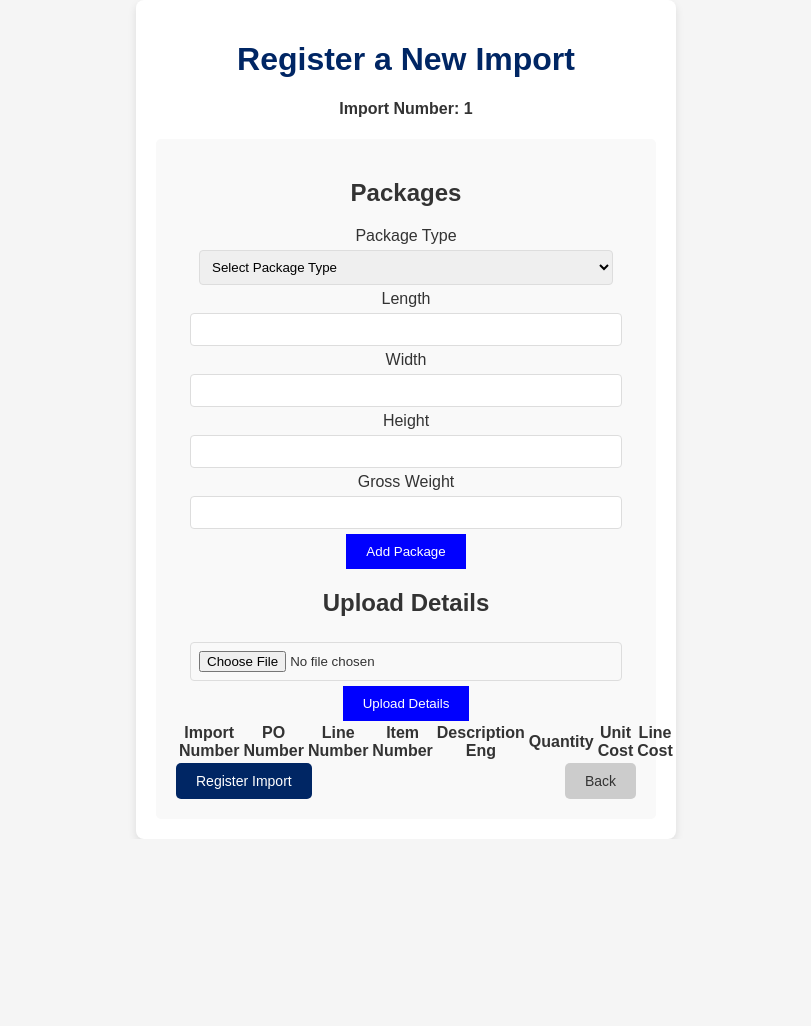
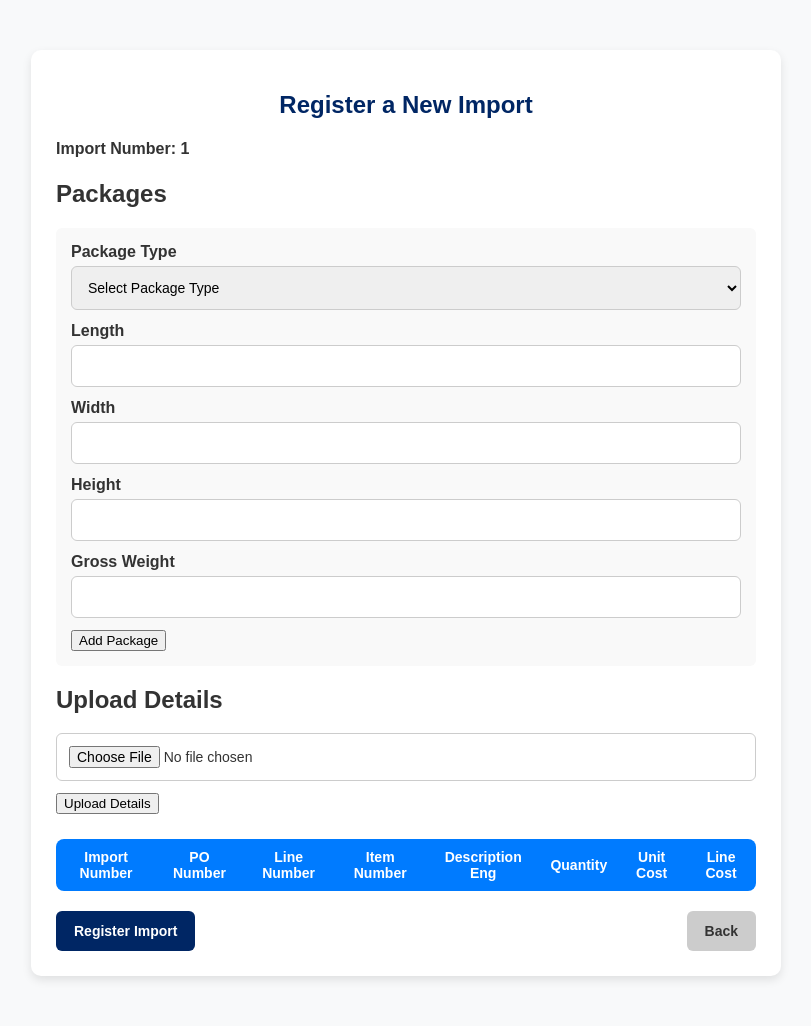
Before and after one commit to levankan/shipment, a Django app: template shipment/imports/templates/imports/register_import.html in a window 1280 px wide. Shown: the whole page, without its empty margins (234-1045 px from the left). Before the commit the page ends 839 px from the top, so only its background shows below. Run offline with Django 3.2, Linux system fonts and the light colour scheme; the template is opened without the code that fills it: most values are stand-ins (such as "Sample title", 1, 10 or a date in 2020); lists and menus that the app fills with data are empty; some libraries are stand-ins or nearby versions.

Commit message:
Added all project files

```diff
--- a/shipment/authapp/templates/authapp/base.html
+++ b/shipment/authapp/templates/authapp/base.html
@@ -5,6 +5,7 @@
     <meta charset="UTF-8">
     <meta name="viewport" content="width=device-width, initial-scale=1.0">
     <title>{% block title %}My Site{% endblock %}</title>
+    <link rel="stylesheet" href="{% static 'css/authapp/base.css' %}">
     <link rel="stylesheet" href="{% static 'css/authapp/home.css' %}">
 </head>
 <body>
--- a/shipment/static/css/imports/register_import.css
+++ b/shipment/static/css/imports/register_import.css
@@ -1,20 +1,20 @@
 /* General styling for the body */
 body {
     font-family: Arial, sans-serif;
+    background-color: #f8f9fa; /* Light gray background */
+    color: #333; /* Dark text color */
     margin: 0;
-    padding: 0;
-    background-color: #f5f5f5; /* Light gray background */
-    color: #333; /* Dark text color */
+    padding: 20px;
 }
 
 /* Center the container on the page */
 .container {
-    max-width: 500px;
-    margin: 50px auto;
-    padding: 20px;
+    max-width: 700px;
+    margin: 30px auto;
+    padding: 25px;
     background-color: #fff; /* White background for the form container */
-    box-shadow: 0 4px 8px rgba(0, 0, 0, 0.1); /* Subtle shadow for better visibility */
-    border-radius: 8px; /* Rounded corners */
+    box-shadow: 0 4px 10px rgba(0, 0, 0, 0.1); /* Subtle shadow for better visibility */
+    border-radius: 10px; /* Rounded corners */
 }
 
 /* Style the heading */
@@ -22,6 +22,7 @@ body {
     text-align: center;
     color: #002664; /* Dark blue heading color */
     margin-bottom: 20px;
+    font-size: 24px;
 }
 
 /* Form styling */
@@ -31,31 +32,46 @@ body {
 }
 
 /* Input fields and textarea styling */
-.form-container input,
-.form-container textarea,
-.form-container select {
+input, textarea, select {
     width: 100%;
-    padding: 10px;
-    margin-bottom: 15px;
+    padding: 12px;
+    margin-bottom: 12px;
     border: 1px solid #ccc;
-    border-radius: 5px;
+    border-radius: 6px;
     font-size: 14px;
     box-sizing: border-box;
 }
 
-/* Input focus state */
-.form-container input:focus,
-.form-container textarea:focus,
-.form-container select:focus {
+/* Input focus effect */
+input:focus, textarea:focus, select:focus {
     border-color: #002664;
     outline: none;
-    box-shadow: 0 0 5px rgba(0, 38, 100, 0.5);
+    box-shadow: 0 0 5px rgba(0, 38, 100, 0.4);
+}
+
+/* Package Section */
+.package-form {
+    background-color: #f9f9f9;
+    padding: 15px;
+    border-radius: 6px;
+    margin-bottom: 20px;
+}
+
+.package-form label {
+    font-weight: bold;
+}
+
+.package-form select,
+.package-form input {
+    width: 100%;
+    margin-top: 5px;
 }
 
 /* Buttons container */
 .button-container {
     display: flex;
     justify-content: space-between;
+    margin-top: 20px;
 }
 
 /* Register button styling */
@@ -63,76 +79,116 @@ body {
     background-color: #002664; /* Dark blue */
     color: #fff;
     border: none;
-    padding: 10px 20px;
-    border-radius: 5px;
+    padding: 12px 18px;
+    border-radius: 6px;
     font-size: 14px;
     cursor: pointer;
     transition: background-color 0.3s ease;
+    font-weight: bold;
 }
 
-/* Register button hover */
 .submit-button:hover {
-    background-color: #0056b3; /* Slightly lighter blue on hover */
+    background-color: #0056b3;
 }
 
 /* Back button styling */
 .back-button {
-    background-color: #ccc; /* Light gray */
+    background-color: #ccc;
     color: #333;
-    border: none;
-    text-align: center;
-    padding: 10px 20px;
-    border-radius: 5px;
+    padding: 12px 18px;
+    border-radius: 6px;
     text-decoration: none;
     font-size: 14px;
-    cursor: pointer;
     transition: background-color 0.3s ease;
+    font-weight: bold;
 }
 
-/* Back button hover */
 .back-button:hover {
-    background-color: #999; /* Slightly darker gray */
-    color: #fff;
+    background-color: #999;
+    color: white;
 }
 
+/* Upload Details Section */
+.upload-section {
+    margin-top: 30px;
+    padding: 15px;
+    background-color: #f9f9f9;
+    border-radius: 8px;
+}
 
-.container {
-    width: 60%;
-    margin: auto;
+/* File upload button */
+.upload-section input[type="file"] {
+    width: 100%;
+    padding: 10px;
+    background-color: white;
+    border: 2px dashed #ccc;
+    border-radius: 6px;
+    cursor: pointer;
+}
+
+/* Upload Details Table */
+.table-container {
+    margin-top: 15px;
+    overflow-x: auto;
+}
+
+/* Table Styles */
+#excelTable {
+    width: 100%;
+    border-collapse: collapse;
+    margin-top: 10px;
+    font-size: 14px;
+    border-radius: 8px;
+    overflow: hidden;
+}
+
+/* Table Header */
+#excelTable th {
+    background-color: #007bff;
+    color: white;
+    padding: 10px;
     text-align: center;
 }
 
-h1, h2, h3 {
-    color: #333;
+/* Table Cells */
+#excelTable td {
+    border: 1px solid #ddd;
+    padding: 8px;
+    text-align: center;
 }
 
-form {
-    background: #f9f9f9;
-    padding: 20px;
-    border-radius: 5px;
+/* Alternate Row Colors */
+#excelTable tr:nth-child(even) {
+    background-color: #f2f2f2;
 }
 
-input, select, textarea {
-    width: 90%;
-    padding: 8px;
-    margin: 5px 0;
-    border: 1px solid #ddd;
-    border-radius: 4px;
+/* Hover effect */
+#excelTable tr:hover {
+    background-color: #ddd;
 }
 
-#add-package {
-    background: green;
-    color: white;
-    padding: 10px 20px;
-    border: none;
-    cursor: pointer;
-    margin-top: 10px;
+/* Responsive Design */
+@media screen and (max-width: 768px) {
+    .container {
+        width: 95%;
+        padding: 15px;
+    }
+
+    input, textarea, select {
+        font-size: 12px;
+        padding: 10px;
+    }
+
+    .submit-button, .back-button {
+        padding: 10px 14px;
+        font-size: 12px;
+    }
+
+    #excelTable {
+        font-size: 12px;
+    }
+
+    #excelTable th, #excelTable td {
+        padding: 6px;
+    }
 }
-
-button {
-    background: blue;
-    color: white;
-    padding: 10px 20px;
-    border: none;
-    cursor: pointer;
-}
```
Also changed, not shown: shipment/static/css/authapp/base.css (+135 -0 lines), shipment/static/css/imports/import_list.css (+73 -60 lines), shipment/db.sqlite3, shipment/static/css/authapp/home.css (line endings or trailing spaces).
